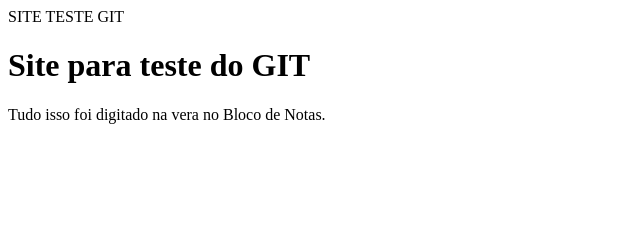
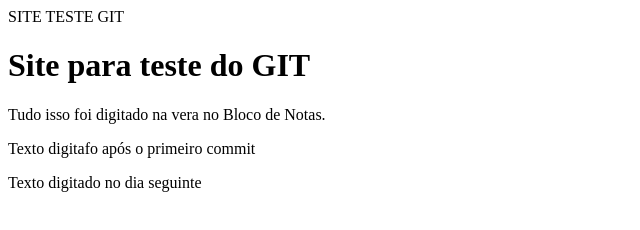
Before and after one commit to Chustaffus77/aulagitcomandos, a plain HTML site: page index.html in a window 1280 px wide. Shown: the whole page, without its empty margins (0-640 px from the left). Drawn offline with Linux system fonts and the light colour scheme.

Commit message:
Terceiro commit

```diff
--- a/index.html
+++ b/index.html
@@ -7,5 +7,7 @@
 	<body>
 		<h1>Site para teste do GIT</h1>
 		<p> Tudo isso foi digitado na vera no Bloco de Notas. </p>
+		<p> Texto digitafo após o primeiro commit </p>
+		<p> Texto digitado no dia seguinte</p>
 	</body>
 </html>
```
